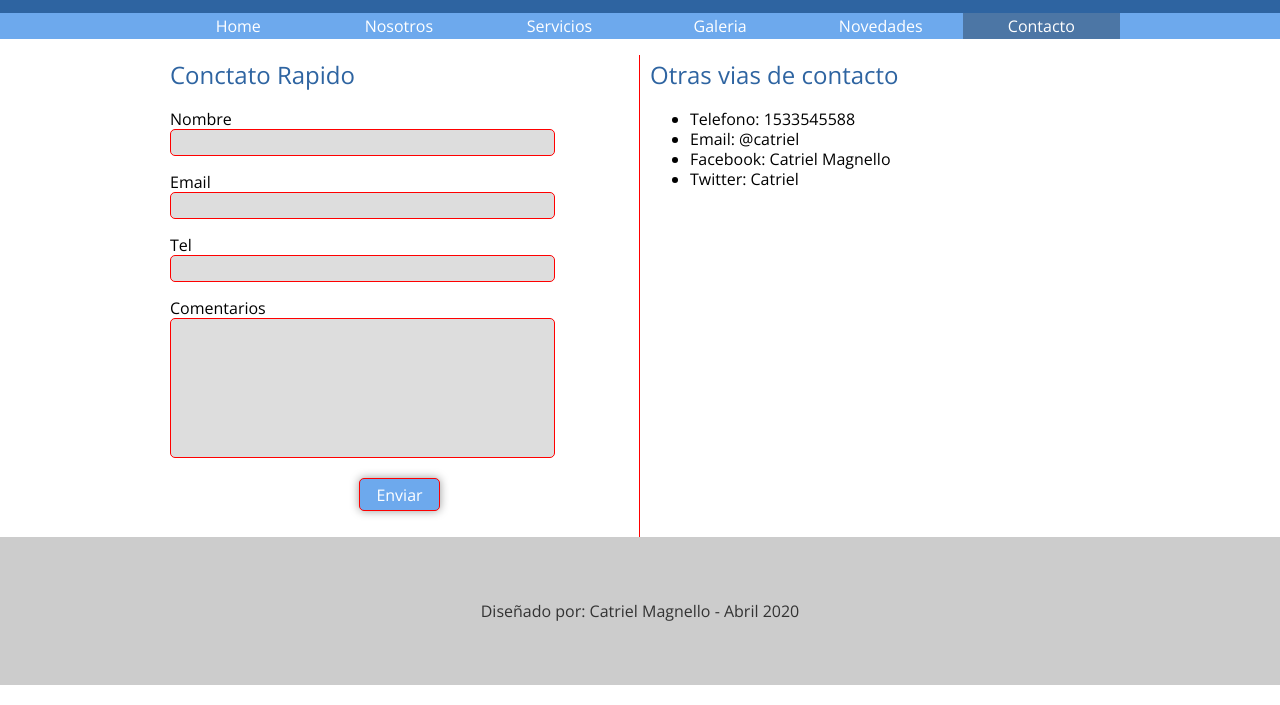
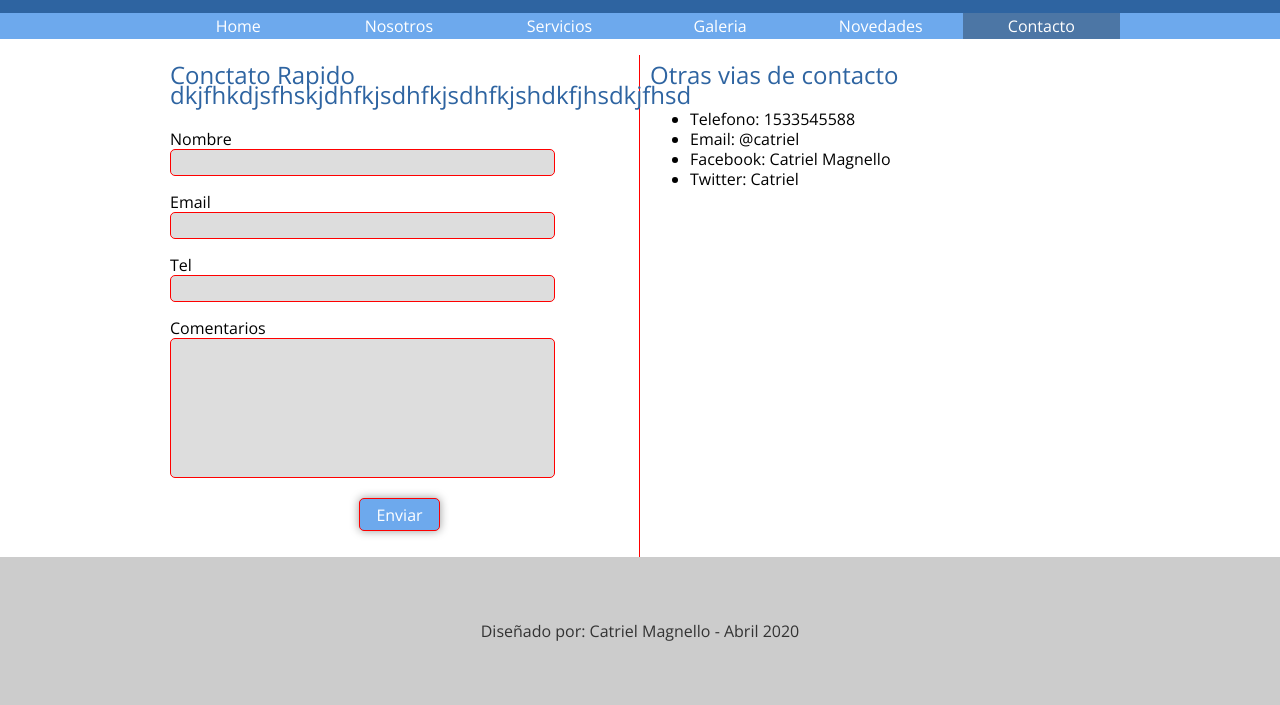
Before and after one commit to Catriel24/transporte2020, a plain HTML site: page contacto.html in a window 1280 px wide. Shown: the part 141-846 px from the top of the page. Drawn offline with nearby package versions, Linux system fonts and the light colour scheme.

Commit message:
modifique

```diff
--- a/contacto.html
+++ b/contacto.html
@@ -36,7 +36,7 @@
     <main class="holder">
         <div class="columna left">
             <h2>
-                Conctato Rapido
+                Conctato Rapido dkjfhkdjsfhskjdhfkjsdhfkjsdhfkjshdkfjhsdkjfhsd
             </h2>
             <form action="" method="" class="formulario">
                 <p>
```
